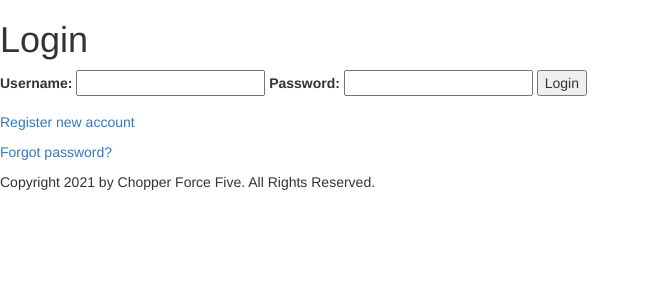
After one commit to jerrineldo/ChopperForce, a PHP site: page /User_login.php in a window 1280 px wide. The commit adds this page. Shown: the top 300 px of the page, without its empty margins (0-650 px from the left). Run offline with PHP 8.4, Linux system fonts and the light colour scheme.

Commit message:
Moved to pages folder

```diff
--- /dev/null
+++ b/Pages/User_login.php
@@ -0,0 +1,19 @@
+<?php include "header.php"; ?>
+
+<div class="loginBox">
+  <form action="" method="post" name="userLogin" id="userLogin">
+    <h1>Login</h1>
+    <label for="username">Username: </label>
+    <span class="userLogin__errorMessage_hidden" id="usernameError"></span>
+    <input type="text" name="username"/>
+    <label for="password">Password:</label>
+    <span class="userLogin__errorMessage_hidden" id="passwordError"></span>
+    <input type="password" name="password">
+    <input type="submit" name="loginBtn" value="Login">
+  </form>
+
+  <p><a href="registration.php">Register new account</a></p>
+  <p><a href="">Forgot password?</a></p>
+</div>
+
+<?php include "footer.php"; ?>
--- a/header.php
+++ b/Pages/header.php
@@ -4,7 +4,7 @@
     <meta charset="utf-8">
     <meta name="viewport" content="width=device-width, initial-scale=1">
     <link rel="stylesheet" href="https://maxcdn.bootstrapcdn.com/bootstrap/3.4.1/css/bootstrap.min.css">
-    <link rel="stylesheet" href="cff.css">
+    <link rel="stylesheet" href="../Stylesheets/cff.css">
     <script src="https://ajax.googleapis.com/ajax/libs/jquery/3.5.1/jquery.min.js"></script>
     <script src="https://maxcdn.bootstrapcdn.com/bootstrap/3.4.1/js/bootstrap.min.js"></script>
 </head>
--- a/nav.php
+++ b/Pages/nav.php
@@ -2,7 +2,7 @@
     <div class="container-fluid">
         <div class="navbar-header">
             <a class="navbar-brand" href="#">
-                <img src="logo.png.png" id ="logo" class="d-inline-block align-top" alt="army logo">
+                <img src="../Images/logo.png.png" id ="logo" class="d-inline-block align-top" alt="army logo">
             </a>
         </div>
         <ul class="nav navbar-nav">
```
Also changed, not shown: Pages/body_home.php (renamed from body_home.php), Pages/footer.php (renamed from footer.php), Pages/home.php (renamed from home.php).
